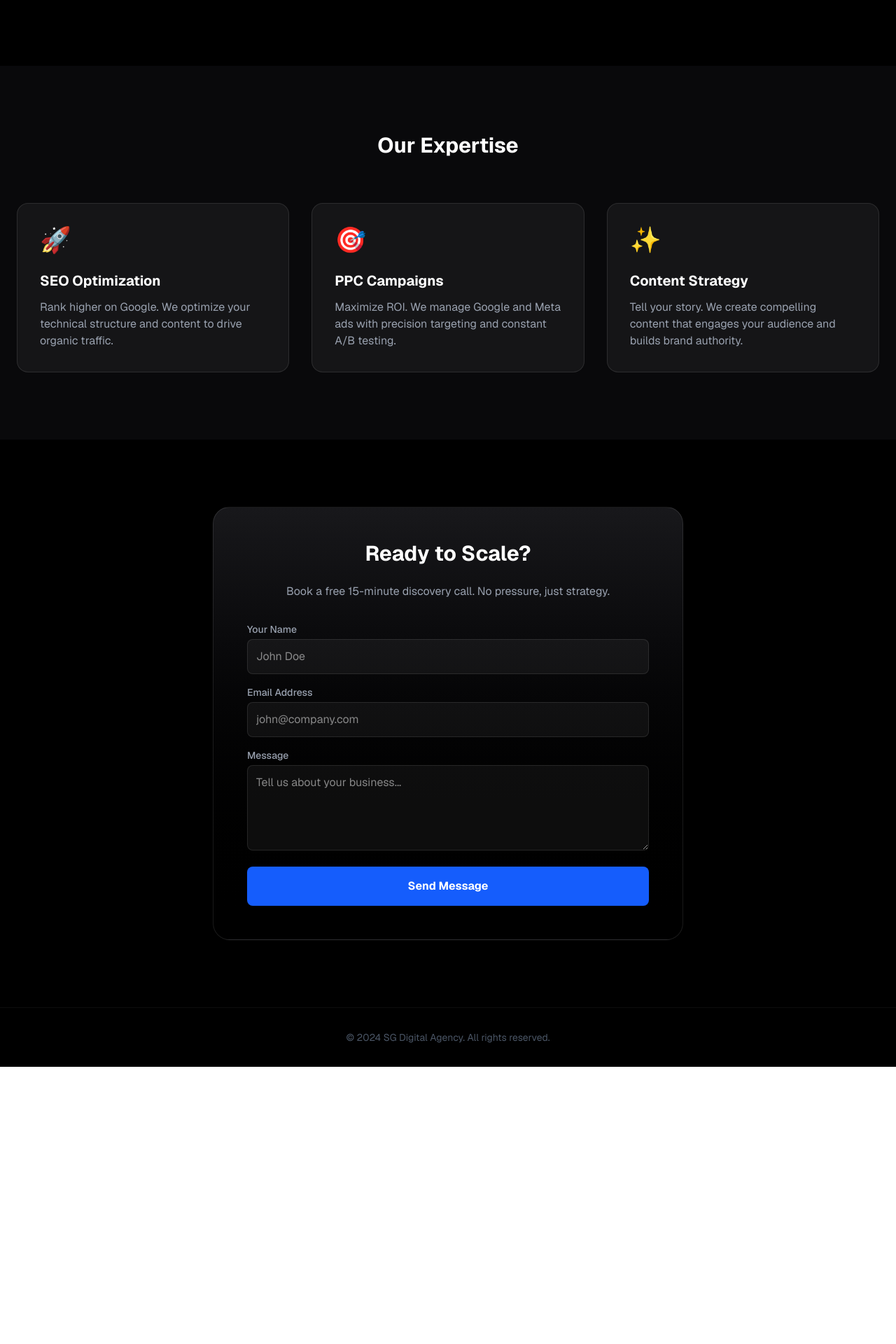
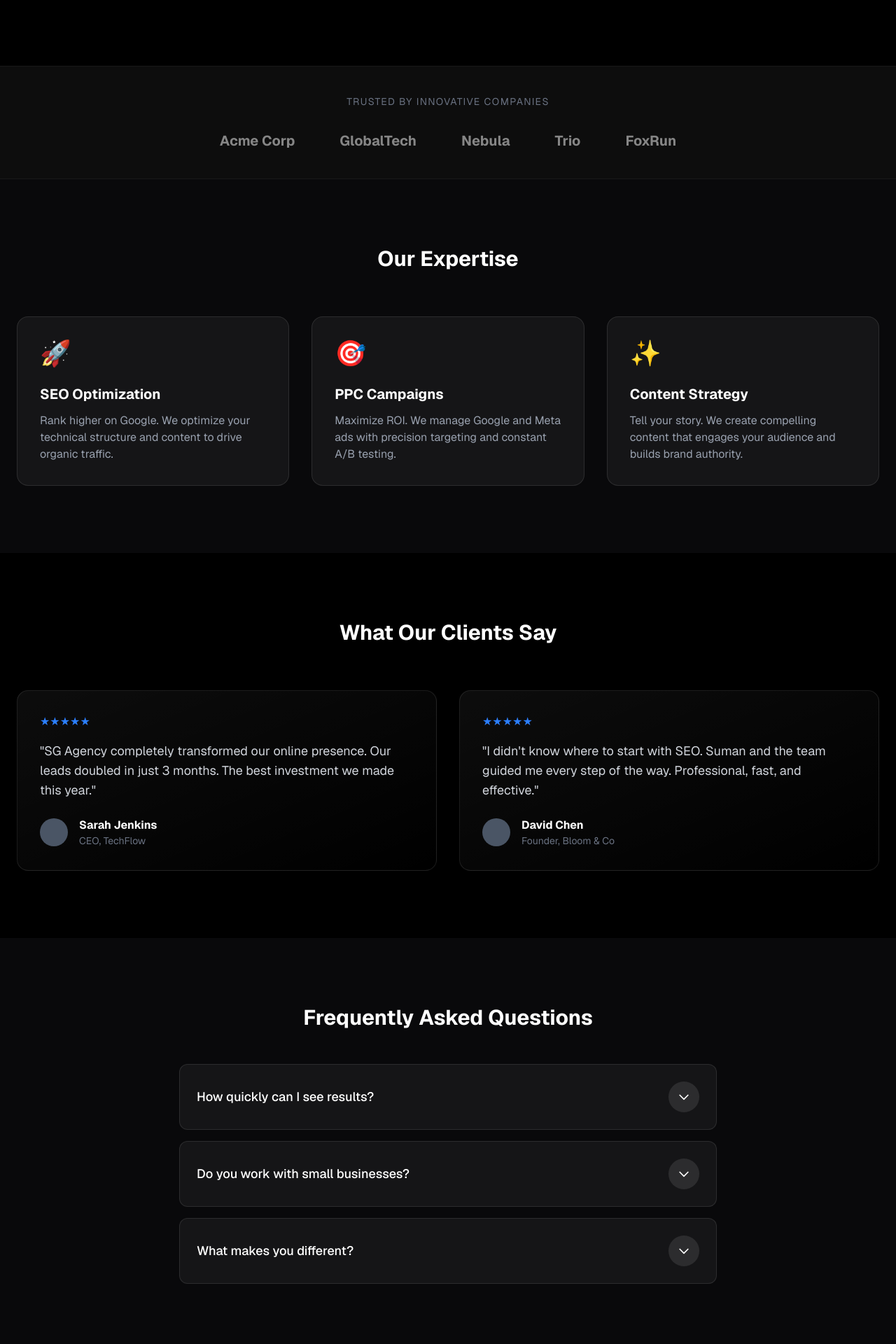
Before and after one commit to Suman8763/sg-agency, a Next.js app: page / in a window 1280 px wide. Shown: the part 600-2520 px from the top of the page at 70% size. Before the commit the page ends 2124 px from the top, so only its background shows below. Built offline with nearby package versions, Linux system fonts and the light colour scheme.

Commit message:
added professional sections

```diff
--- a/app/page.tsx
+++ b/app/page.tsx
@@ -12,8 +12,8 @@ export default function Home() {
           </div>
           <div className="hidden md:flex gap-8 text-sm font-medium text-gray-300">
             <Link href="#services" className="hover:text-white transition-colors">Services</Link>
-            <Link href="#about" className="hover:text-white transition-colors">About</Link>
-            <Link href="#contact" className="hover:text-white transition-colors">Contact</Link>
+            <Link href="#work" className="hover:text-white transition-colors">Work</Link>
+            <Link href="#faq" className="hover:text-white transition-colors">FAQ</Link>
           </div>
           <a href="#contact" className="px-5 py-2 bg-white text-black text-sm font-bold rounded-full hover:bg-gray-200 transition-all">
             Get Audit
@@ -23,7 +23,6 @@ export default function Home() {
 
       {/* Hero Section */}
       <section className="relative pt-32 pb-20 md:pt-48 md:pb-32 px-6 overflow-hidden">
-        {/* Background glow */}
         <div className="absolute top-20 left-1/2 -translate-x-1/2 w-[500px] h-[500px] bg-blue-500/20 rounded-full blur-[100px] -z-10"></div>
 
         <div className="max-w-4xl mx-auto text-center space-y-8">
@@ -38,9 +37,24 @@ export default function Home() {
             <a href="#contact" className="px-8 py-4 bg-blue-600 text-white font-bold rounded-full hover:bg-blue-700 transition-all">
               Start Your Growth
             </a>
-            <button className="px-8 py-4 bg-white/5 border border-white/10 text-white font-bold rounded-full hover:bg-white/10 transition-all">
+            <a href="#work" className="px-8 py-4 bg-white/5 border border-white/10 text-white font-bold rounded-full hover:bg-white/10 transition-all">
               View Our Work
-            </button>
+            </a>
+          </div>
+        </div>
+      </section>
+
+      {/* NEW: Client Trust Section (Logos) */}
+      <section className="py-10 border-y border-white/5 bg-white/5">
+        <div className="max-w-7xl mx-auto px-6 text-center">
+          <p className="text-sm text-gray-500 mb-8 uppercase tracking-widest">Trusted by innovative companies</p>
+          <div className="flex flex-wrap justify-center gap-8 md:gap-16 opacity-50 grayscale hover:grayscale-0 transition-all duration-500">
+             {/* You can replace these with real logo images later */}
+            <span className="text-xl font-bold text-white">Acme Corp</span>
+            <span className="text-xl font-bold text-white">GlobalTech</span>
+            <span className="text-xl font-bold text-white">Nebula</span>
+            <span className="text-xl font-bold text-white">Trio</span>
+            <span className="text-xl font-bold text-white">FoxRun</span>
           </div>
         </div>
       </section>
@@ -50,27 +64,105 @@ export default function Home() {
         <div className="max-w-7xl mx-auto">
           <h2 className="text-3xl font-bold mb-16 text-center">Our Expertise</h2>
           <div className="grid md:grid-cols-3 gap-8">
-
-            {/* Card 1 */}
             <div className="p-8 rounded-2xl bg-white/5 border border-white/10 hover:border-blue-500/50 transition-all group">
               <div className="text-4xl mb-6 group-hover:scale-110 transition-transform duration-300">🚀</div>
               <h3 className="text-xl font-bold mb-3">SEO Optimization</h3>
               <p className="text-gray-400">Rank higher on Google. We optimize your technical structure and content to drive organic traffic.</p>
             </div>
-
-            {/* Card 2 */}
             <div className="p-8 rounded-2xl bg-white/5 border border-white/10 hover:border-purple-500/50 transition-all group">
               <div className="text-4xl mb-6 group-hover:scale-110 transition-transform duration-300">🎯</div>
               <h3 className="text-xl font-bold mb-3">PPC Campaigns</h3>
               <p className="text-gray-400">Maximize ROI. We manage Google and Meta ads with precision targeting and constant A/B testing.</p>
             </div>
-
-            {/* Card 3 */}
             <div className="p-8 rounded-2xl bg-white/5 border border-white/10 hover:border-pink-500/50 transition-all group">
               <div className="text-4xl mb-6 group-hover:scale-110 transition-transform duration-300">✨</div>
               <h3 className="text-xl font-bold mb-3">Content Strategy</h3>
               <p className="text-gray-400">Tell your story. We create compelling content that engages your audience and builds brand authority.</p>
             </div>
+          </div>
+        </div>
+      </section>
+
+      {/* NEW: Testimonials Section */}
+      <section id="work" className="py-24 px-6">
+        <div className="max-w-7xl mx-auto">
+          <h2 className="text-3xl font-bold mb-16 text-center">What Our Clients Say</h2>
+          <div className="grid md:grid-cols-2 gap-8">
+            {/* Testimonial 1 */}
+            <div className="p-8 rounded-2xl bg-gradient-to-br from-white/5 to-transparent border border-white/10">
+              <div className="flex text-blue-500 mb-4">★★★★★</div>
+              <p className="text-lg text-gray-300 mb-6">"SG Agency completely transformed our online presence. Our leads doubled in just 3 months. The best investment we made this year."</p>
+              <div className="flex items-center gap-4">
+                <div className="w-10 h-10 rounded-full bg-gray-600"></div> {/* Placeholder for user image */}
+                <div>
+                  <h4 className="font-bold">Sarah Jenkins</h4>
+                  <p className="text-sm text-gray-500">CEO, TechFlow</p>
+                </div>
+              </div>
+            </div>
+             {/* Testimonial 2 */}
+            <div className="p-8 rounded-2xl bg-gradient-to-br from-white/5 to-transparent border border-white/10">
+              <div className="flex text-blue-500 mb-4">★★★★★</div>
+              <p className="text-lg text-gray-300 mb-6">"I didn't know where to start with SEO. Suman and the team guided me every step of the way. Professional, fast, and effective."</p>
+              <div className="flex items-center gap-4">
+                <div className="w-10 h-10 rounded-full bg-gray-600"></div>
+                <div>
+                  <h4 className="font-bold">David Chen</h4>
+                  <p className="text-sm text-gray-500">Founder, Bloom & Co</p>
+                </div>
+              </div>
+            </div>
+          </div>
+        </div>
+      </section>
+
+      {/* NEW: FAQ Section */}
+      <section id="faq" className="py-24 px-6 bg-zinc-950">
+        <div className="max-w-3xl mx-auto">
+          <h2 className="text-3xl font-bold mb-12 text-center">Frequently Asked Questions</h2>
+          <div className="space-y-4">
+
+            <details className="group bg-white/5 border border-white/10 rounded-xl p-6 [&_summary::-webkit-details-marker]:hidden">
+              <summary className="flex cursor-pointer items-center justify-between gap-1.5 text-white">
+                <h2 className="text-lg font-medium">How quickly can I see results?</h2>
+                <span className="shrink-0 rounded-full bg-white/10 p-1.5 text-white sm:p-3 group-open:-rotate-180 transition-transform">
+                  <svg xmlns="http://www.w3.org/2000/svg" className="size-5" fill="none" viewBox="0 0 24 24" stroke="currentColor">
+                    <path strokeLinecap="round" strokeLinejoin="round" strokeWidth="2" d="M19 9l-7 7-7-7" />
+                  </svg>
+                </span>
+              </summary>
+              <p className="mt-4 leading-relaxed text-gray-300">
+                For PPC ads, you can see results instantly. For SEO, it typically takes 3-6 months to see significant organic growth. We provide monthly reports so you can track progress.
+              </p>
+            </details>
+
+            <details className="group bg-white/5 border border-white/10 rounded-xl p-6 [&_summary::-webkit-details-marker]:hidden">
+              <summary className="flex cursor-pointer items-center justify-between gap-1.5 text-white">
+                <h2 className="text-lg font-medium">Do you work with small businesses?</h2>
+                <span className="shrink-0 rounded-full bg-white/10 p-1.5 text-white sm:p-3 group-open:-rotate-180 transition-transform">
+                   <svg xmlns="http://www.w3.org/2000/svg" className="size-5" fill="none" viewBox="0 0 24 24" stroke="currentColor">
+                    <path strokeLinecap="round" strokeLinejoin="round" strokeWidth="2" d="M19 9l-7 7-7-7" />
+                  </svg>
+                </span>
+              </summary>
+              <p className="mt-4 leading-relaxed text-gray-300">
+                Absolutely! We have specific packages designed for startups and small businesses looking to get their first 100 customers.
+              </p>
+            </details>
+
+            <details className="group bg-white/5 border border-white/10 rounded-xl p-6 [&_summary::-webkit-details-marker]:hidden">
+              <summary className="flex cursor-pointer items-center justify-between gap-1.5 text-white">
+                <h2 className="text-lg font-medium">What makes you different?</h2>
+                <span className="shrink-0 rounded-full bg-white/10 p-1.5 text-white sm:p-3 group-open:-rotate-180 transition-transform">
+                   <svg xmlns="http://www.w3.org/2000/svg" className="size-5" fill="none" viewBox="0 0 24 24" stroke="currentColor">
+                    <path strokeLinecap="round" strokeLinejoin="round" strokeWidth="2" d="M19 9l-7 7-7-7" />
+                  </svg>
+                </span>
+              </summary>
+              <p className="mt-4 leading-relaxed text-gray-300">
+                We are data-first. We don't just make things look pretty; we focus on ROI (Return on Investment). If it doesn't make you money, we don't do it.
+              </p>
+            </details>
 
           </div>
         </div>
@@ -83,7 +175,6 @@ export default function Home() {
           <p className="text-gray-400 mb-8">
             Book a free 15-minute discovery call. No pressure, just strategy.
           </p>
-
           <form className="space-y-4 text-left">
             <div>
               <label className="block text-sm font-medium text-gray-400 mb-1">Your Name</label>
@@ -104,9 +195,40 @@ export default function Home() {
         </div>
       </section>
 
-      {/* Footer */}
-      <footer className="py-8 text-center text-gray-600 text-sm border-t border-white/5">
-        <p>&copy; 2024 SG Digital Agency. All rights reserved.</p>
+      {/* Enhanced Footer */}
+      <footer className="py-12 bg-zinc-950 border-t border-white/10">
+        <div className="max-w-7xl mx-auto px-6 grid md:grid-cols-4 gap-8 mb-8">
+          <div>
+            <h4 className="text-xl font-bold mb-4">SG Agency</h4>
+            <p className="text-gray-400 text-sm">Helping brands grow through data-driven digital marketing strategies.</p>
+          </div>
+          <div>
+            <h4 className="font-bold mb-4">Services</h4>
+            <ul className="space-y-2 text-sm text-gray-400">
+              <li><a href="#" className="hover:text-white">SEO</a></li>
+              <li><a href="#" className="hover:text-white">PPC Advertising</a></li>
+              <li><a href="#" className="hover:text-white">Content Marketing</a></li>
+            </ul>
+          </div>
+          <div>
+            <h4 className="font-bold mb-4">Company</h4>
+            <ul className="space-y-2 text-sm text-gray-400">
+              <li><a href="#about" className="hover:text-white">About Us</a></li>
+              <li><a href="#work" className="hover:text-white">Case Studies</a></li>
+              <li><a href="#contact" className="hover:text-white">Contact</a></li>
+            </ul>
+          </div>
+          <div>
+            <h4 className="font-bold mb-4">Legal</h4>
+            <ul className="space-y-2 text-sm text-gray-400">
+              <li><a href="#" className="hover:text-white">Privacy Policy</a></li>
+              <li><a href="#" className="hover:text-white">Terms of Service</a></li>
+            </ul>
+          </div>
+        </div>
+        <div className="text-center text-gray-600 text-sm pt-8 border-t border-white/5">
+          <p>&copy; 2024 SG Digital Agency. All rights reserved.</p>
+        </div>
       </footer>
 
     </div>
```
